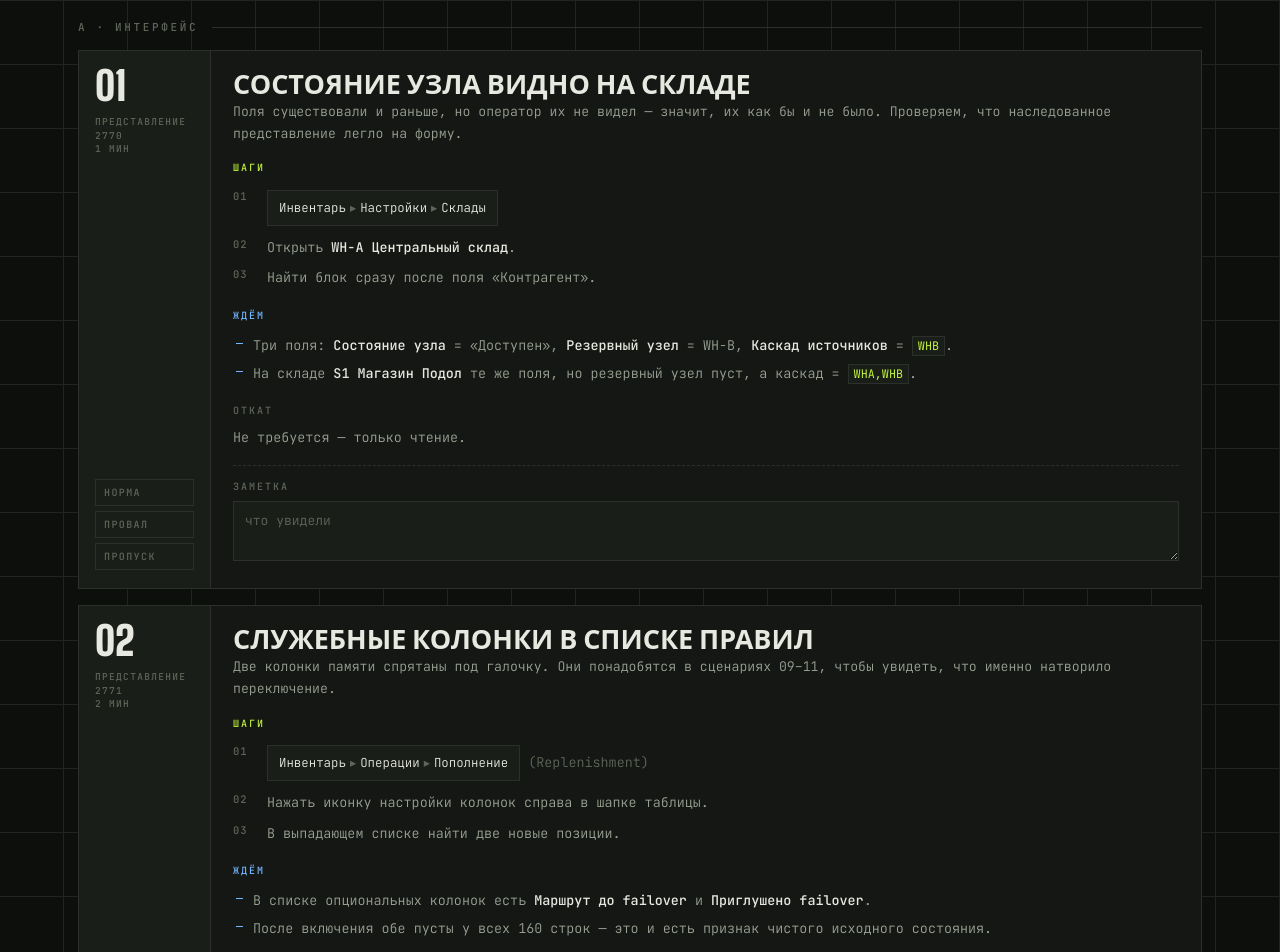
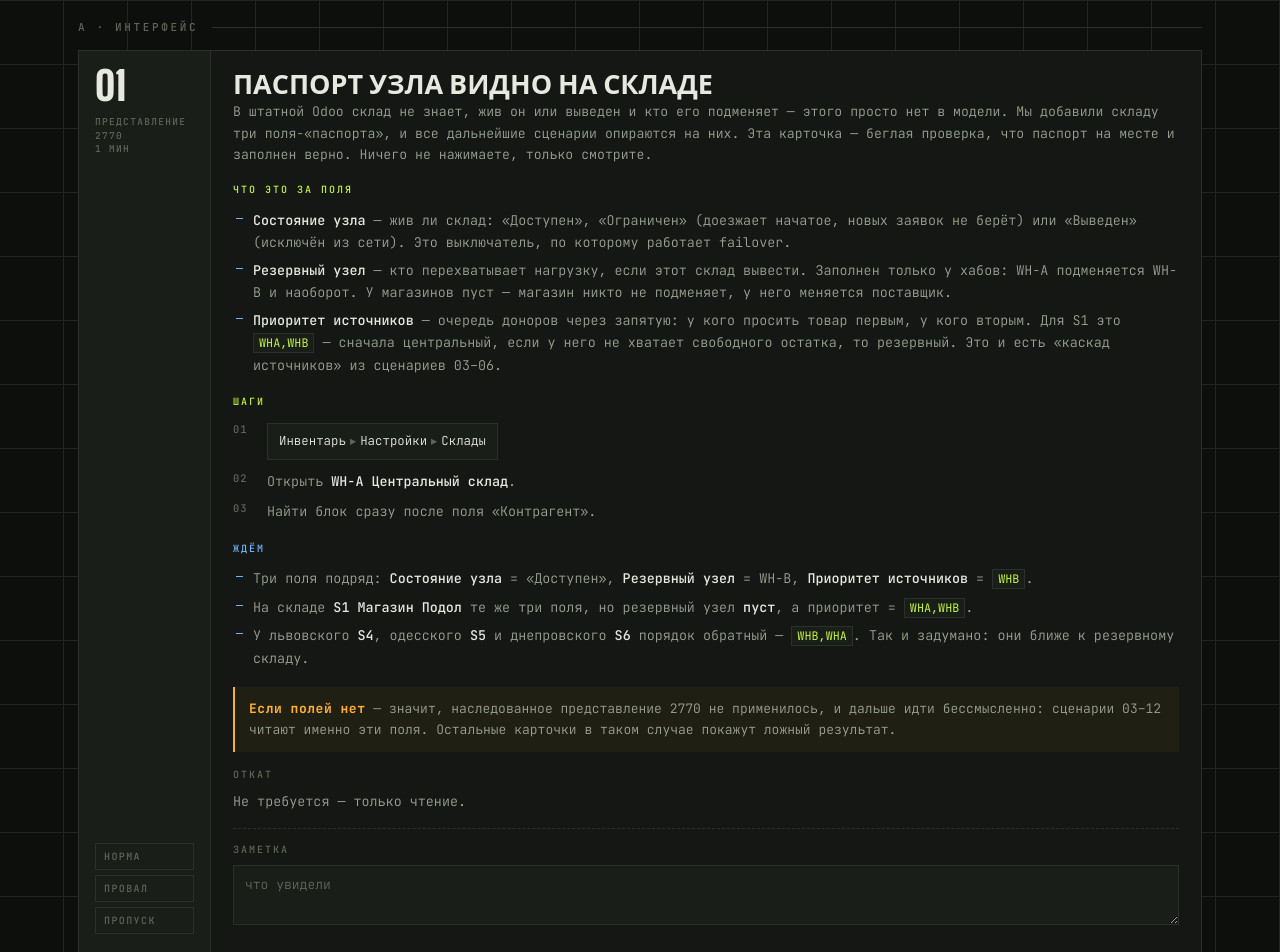
Before and after one commit to Maxopen2022/logistic-node-report, a plain HTML site: page testplan.html in a window 1280 px wide. Shown: the part 1663-2615 px from the top of the page. Drawn offline with Linux system fonts and the light colour scheme.

Commit message:
Карточка 01: объяснить, что за поля, и исправить подпись
Поле называется «Приоритет источников», а не «Каскад источников» —
в карточке стояло имя процесса вместо подписи на форме. Добавлен блок
с человеческим объяснением каждого из трёх полей и заметка про обратный
порядок доноров у S4–S6.

Co-Authored-By: Claude Opus 4.7 <noreply@anthropic.com>

```diff
--- a/testplan.html
+++ b/testplan.html
@@ -382,8 +382,17 @@ footer{
       </div>
     </div>
     <div class="tc-body">
-      <h3>Состояние узла видно на складе</h3>
-      <p class="aim">Поля существовали и раньше, но оператор их не видел — значит, их как бы и не было. Проверяем, что наследованное представление легло на форму.</p>
+      <h3>Паспорт узла видно на складе</h3>
+      <p class="aim">В штатной Odoo склад не знает, жив он или выведен и кто его подменяет — этого просто нет в модели. Мы добавили складу три поля-«паспорта», и все дальнейшие сценарии опираются на них. Эта карточка — беглая проверка, что паспорт на месте и заполнен верно. Ничего не нажимаете, только смотрите.</p>
+
+      <div class="blk">
+        <div class="blk-h">Что это за поля</div>
+        <ul class="exp" style="margin-top:4px">
+          <li><b>Состояние узла</b> — жив ли склад: «Доступен», «Ограничен» (доезжает начатое, новых заявок не берёт) или «Выведен» (исключён из сети). Это выключатель, по которому работает failover.</li>
+          <li><b>Резервный узел</b> — кто перехватывает нагрузку, если этот склад вывести. Заполнен только у хабов: WH-A подменяется WH-B и наоборот. У магазинов пуст — магазин никто не подменяет, у него меняется поставщик.</li>
+          <li><b>Приоритет источников</b> — очередь доноров через запятую: у кого просить товар первым, у кого вторым. Для S1 это <code>WHA,WHB</code> — сначала центральный, если у него не хватает свободного остатка, то резервный. Это и есть «каскад источников» из сценариев 03–06.</li>
+        </ul>
+      </div>
 
       <div class="blk">
         <div class="blk-h">Шаги</div>
@@ -397,10 +406,13 @@ footer{
       <div class="blk">
         <div class="blk-h exp">Ждём</div>
         <ul class="exp">
-          <li>Три поля: <b>Состояние узла</b> = «Доступен», <b>Резервный узел</b> = WH-B, <b>Каскад источников</b> = <code>WHB</code>.</li>
-          <li>На складе <b>S1 Магазин Подол</b> те же поля, но резервный узел пуст, а каскад = <code>WHA,WHB</code>.</li>
+          <li>Три поля подряд: <b>Состояние узла</b> = «Доступен», <b>Резервный узел</b> = WH-B, <b>Приоритет источников</b> = <code>WHB</code>.</li>
+          <li>На складе <b>S1 Магазин Подол</b> те же три поля, но резервный узел <b>пуст</b>, а приоритет = <code>WHA,WHB</code>.</li>
+          <li>У львовского <b>S4</b>, одесского <b>S5</b> и днепровского <b>S6</b> порядок обратный — <code>WHB,WHA</code>. Так и задумано: они ближе к резервному складу.</li>
         </ul>
       </div>
+
+      <div class="flag"><b>Если полей нет</b> — значит, наследованное представление 2770 не применилось, и дальше идти бессмысленно: сценарии 03–12 читают именно эти поля. Остальные карточки в таком случае покажут ложный результат.</div>
 
       <div class="blk">
         <div class="blk-h back">Откат</div>
```
